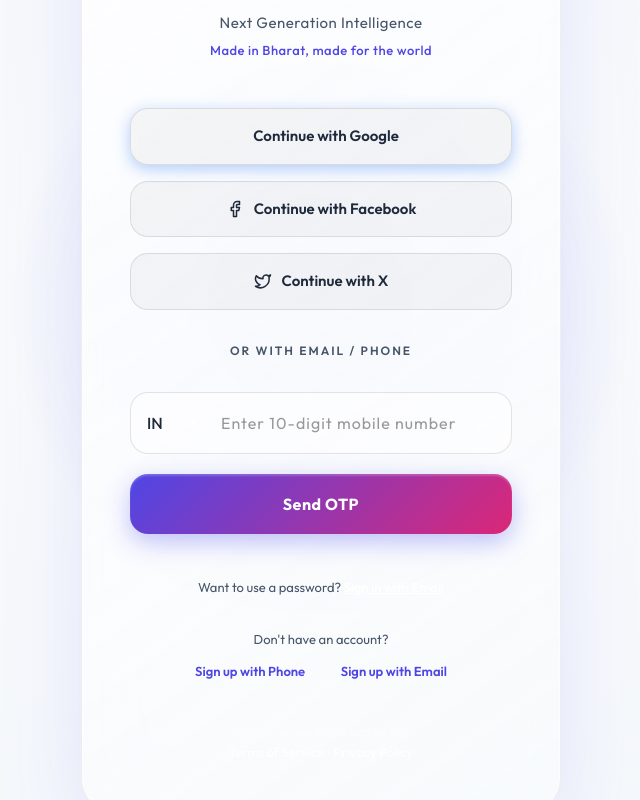
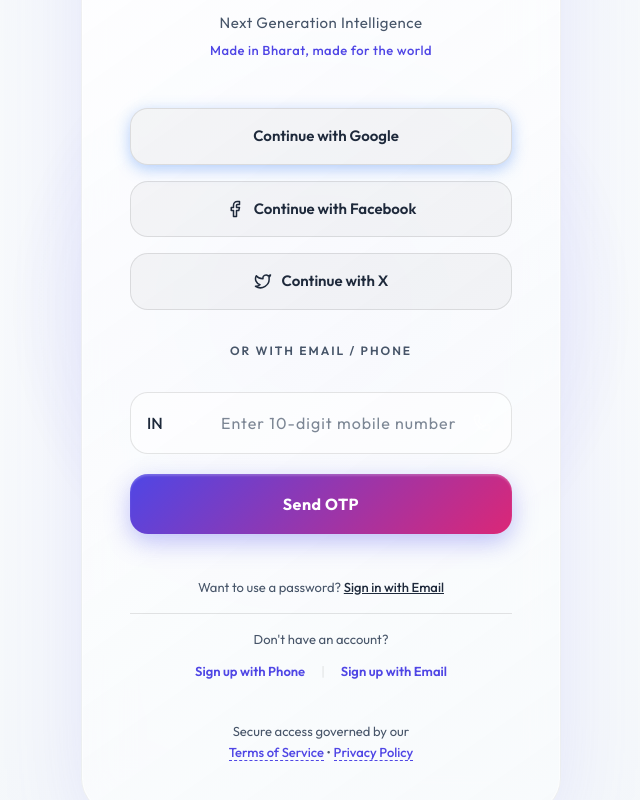
Before and after one commit to harshit090803/indai, a Next.js app in the folder indai-next/: page / in a window 1280 px wide. Shown: the part 198-998 px from the top of the page, without its empty margins (319-959 px from the left). Built offline with nearby package versions, Linux system fonts and the light colour scheme.

Commit message:
Fix light mode visibility issues on Login page

```diff
--- a/indai-next/src/app/Login.css
+++ b/indai-next/src/app/Login.css
@@ -333,7 +333,8 @@
 }
 
 [data-theme='light'] .phone-input::placeholder {
-    color: rgba(0, 0, 0, 0.4);
+    color: var(--text-secondary);
+    opacity: 0.7;
 }
 
 .phone-icon {
@@ -387,7 +388,8 @@
 
 [data-theme='light'] .email-input::placeholder,
 [data-theme='light'] .password-input::placeholder {
-    color: rgba(0, 0, 0, 0.4);
+    color: var(--text-secondary);
+    opacity: 0.7;
 }
 
 .password-input-wrapper {
@@ -488,6 +490,20 @@
 .footer-nav a:hover {
     color: #fff;
     border-bottom: 1px solid #fff;
+}
+
+[data-theme='light'] .footer-nav {
+    color: var(--text-secondary);
+}
+
+[data-theme='light'] .footer-nav a {
+    color: var(--primary-color);
+    border-bottom: 1px dashed var(--primary-color);
+}
+
+[data-theme='light'] .footer-nav a:hover {
+    color: var(--secondary-color);
+    border-bottom: 1px solid var(--secondary-color);
 }
 
 /* OTP Modal Re-styled */
--- a/indai-next/src/app/page.jsx
+++ b/indai-next/src/app/page.jsx
@@ -447,13 +447,13 @@
                                     <>
                                         <div style={{ color: 'var(--text-secondary)' }}>
                                              {authMode === 'phone' ? "Want to use a password? " : "Prefer using OTP? "}
-                                            <span style={{ cursor: 'pointer', textDecoration: 'underline', color: 'white', fontWeight: '500' }}
+                                             <span style={{ cursor: 'pointer', textDecoration: 'underline', color: 'var(--text-primary)', fontWeight: '500' }}
                                                  onClick={() => setAuthMode(authMode === 'phone' ? 'email' : 'phone')}>
                                                  {authMode === 'phone' ? "Sign in with Email" : "Sign in with Phone"}
                                              </span>
                                          </div>
 
-                                        <div style={{ width: '100%', height: '1px', background: 'rgba(255,255,255,0.1)', margin: '4px 0' }}></div>
+                                         <div style={{ width: '100%', height: '1px', background: 'var(--sidebar-border)', margin: '4px 0' }}></div>
 
                                         <div style={{ color: 'var(--text-secondary)' }}>
                                             Don't have an account?
@@ -462,7 +462,7 @@
                                              <span style={{ cursor: 'pointer', color: 'var(--primary-color)', fontWeight: '600' }} onClick={() => setAuthMode('register-phone')}>
                                                  Sign up with Phone
                                              </span>
-                                            <span style={{ color: 'rgba(255,255,255,0.2)' }}>|</span>
+                                             <span style={{ color: 'var(--sidebar-border)' }}>|</span>
                                              <span style={{ cursor: 'pointer', color: 'var(--primary-color)', fontWeight: '600' }} onClick={() => setAuthMode('register-email')}>
                                                  Sign up with Email
                                              </span>
@@ -475,13 +475,13 @@
                                     <>
                                         <div style={{ color: 'var(--text-secondary)' }}>
                                              {authMode === 'register-phone' ? "Want to use a password? " : "Prefer using OTP? "}
-                                            <span style={{ cursor: 'pointer', textDecoration: 'underline', color: 'white', fontWeight: '500' }}
+                                             <span style={{ cursor: 'pointer', textDecoration: 'underline', color: 'var(--text-primary)', fontWeight: '500' }}
                                                  onClick={() => setAuthMode(authMode === 'register-phone' ? 'register-email' : 'register-phone')}>
                                                  {authMode === 'register-phone' ? "Sign up with Email" : "Sign up with Phone"}
                                              </span>
                                          </div>
 
-                                        <div style={{ width: '100%', height: '1px', background: 'rgba(255,255,255,0.1)', margin: '4px 0' }}></div>
+                                         <div style={{ width: '100%', height: '1px', background: 'var(--sidebar-border)', margin: '4px 0' }}></div>
 
                                         <div style={{ color: 'var(--text-secondary)' }}>
                                             Already have an account?
```
Lines whose indentation alone changed are shown as unchanged.
